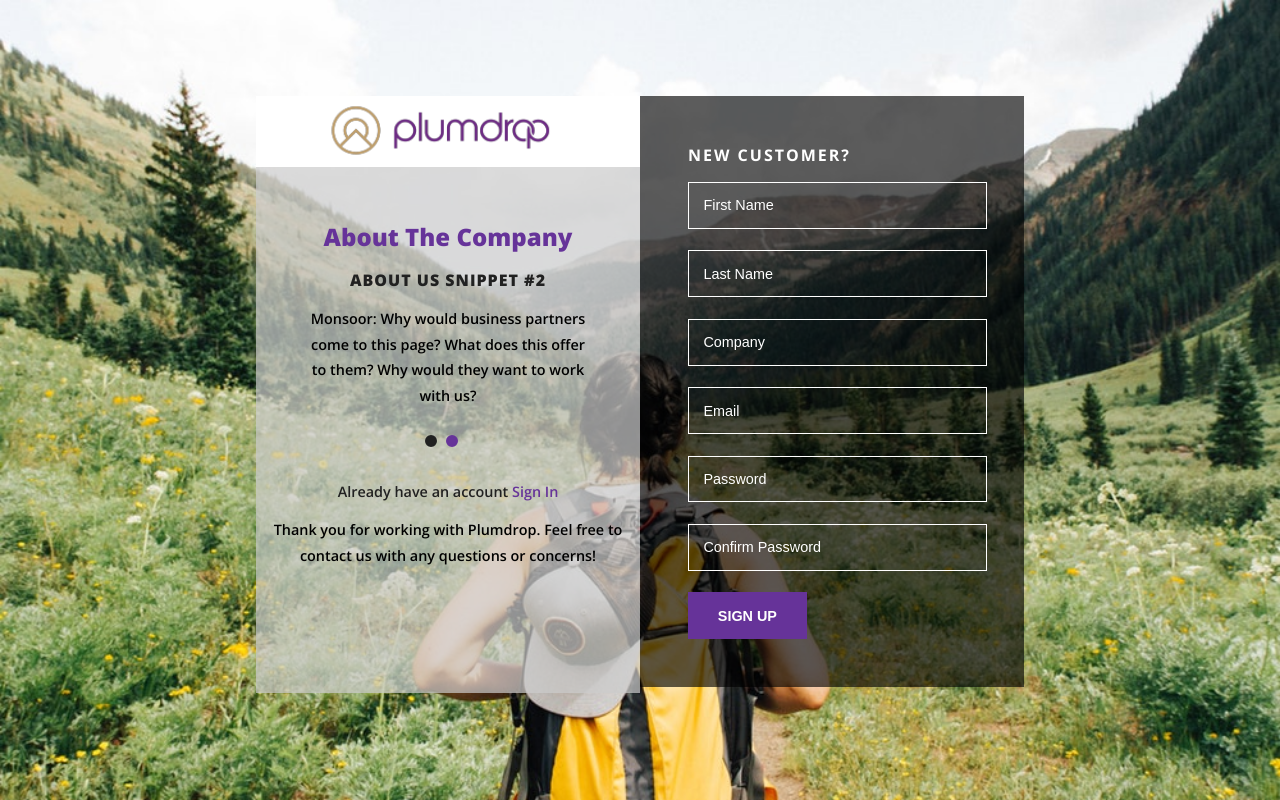
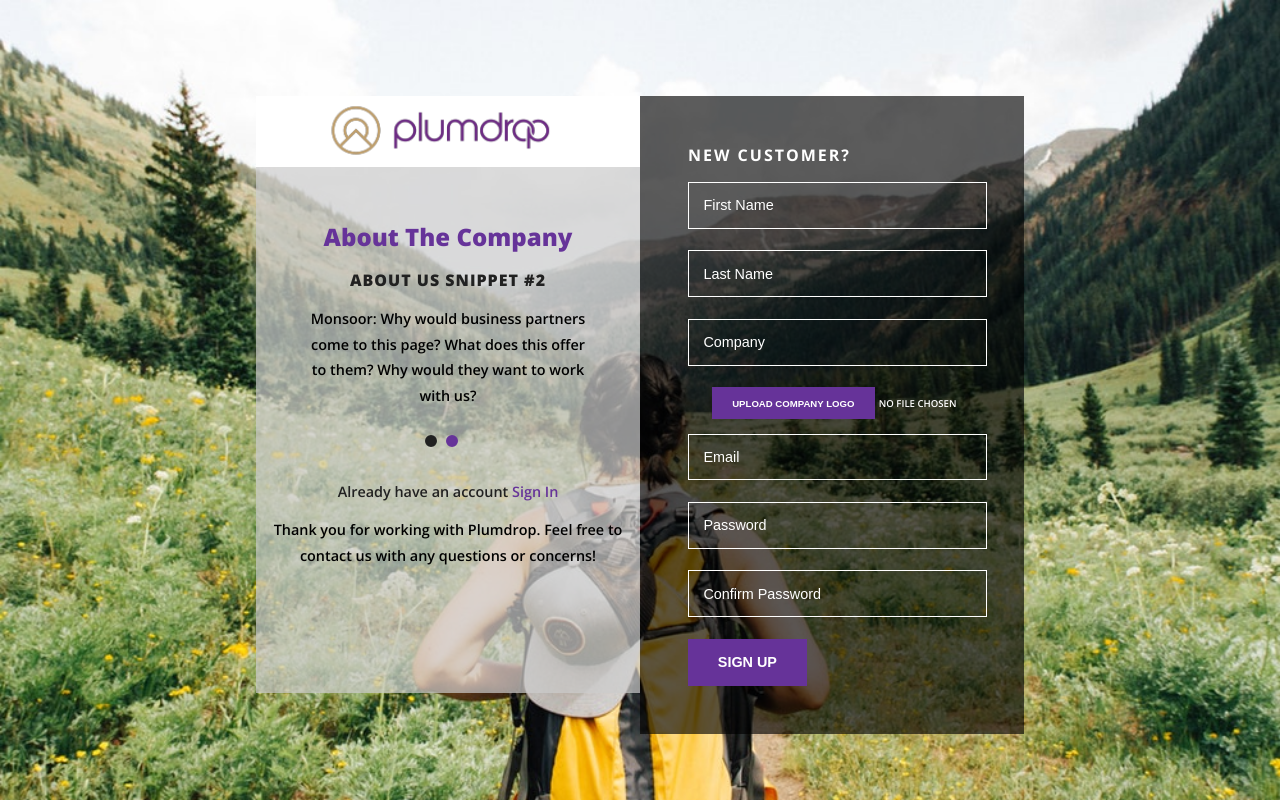
Before and after one commit to k-ravuri/plumdrop-corporate, a plain HTML site: page index.html in a window 1280 px wide. Drawn offline with nearby package versions, Linux system fonts and the light colour scheme.

Commit message:
Add files via upload

```diff
--- a/index.html
+++ b/index.html
@@ -27,7 +27,25 @@
         }
       });
     });
+    window.onload = function() {
+    var realBtn = document.getElementById("file");
+    var customBtn = document.getElementById("file-button");
+    var customTxt = document.getElementById("button-text");
+
+    customBtn.addEventListener("click", function() {
+        realBtn.click();
+    });
+
+    realBtn.addEventListener("change", function() {
+        if (realBtn.value) {
+            customTxt.innerHTML = realBtn.value.match(/[\/\\]([\w\d\s\.\-\(\)]+)$/)[1];
+        } else {
+            customTxt.innerHTML = "No File Chosen" ;
+        }
+    });
+    }
 </script>
+
 </head>
 <body>
 <div class="main">
@@ -64,12 +82,15 @@
     <div class="content-main">
         <div class="subscribe">
             <h4>New Customer?</h4>
-            <form id="SignUp" action="#" method="post" >
-                <input type="text" name="Search" placeholder="First Name" required="" id = "fname">
-                <input type="text" name="Search" placeholder="Last Name" required="" id = "lname">
-                <input type="text" name="Search" placeholder="Company" required="" id = "company">
-                <input type="email" name="Search" placeholder="Email" required="" id = "email">
-                <input type="password" name="Password" placeholder="Password" required="" id = "password">
+            <form action="#" method="post">
+                <input type="text" name="Search" placeholder="First Name" required="">
+                <input type="text" name="Search" placeholder="Last Name" required="">
+                <input type="text" name="Search" placeholder="Company" required="">
+                <input type="file" id="file" required="" hidden="hidden">
+                <button type="button" id="file-button">Upload Company Logo</button>
+                <span id="button-text">No File Chosen</span>
+                <input type="email" name="Search" placeholder="Email" required="">
+                <input type="password" name="Password" placeholder="Password" required="">
                 <input type="password" name="Password" placeholder="Confirm Password" required="">
                 <input type="submit" value="Sign Up">
             </form>
@@ -80,7 +101,5 @@
 </div>
 </div>
 </div>
-  <script src="https://www.gstatic.com/firebasejs/5.2.0/firebase.js"></script>
-  <script src="main.js"></script>
 </body>
 </html>
--- a/main.css
+++ b/main.css
@@ -392,6 +392,35 @@ h1 {
 	margin:0 0 1.5em 0;
     width: 93%;
 }
+#file-button {
+    color: #ffffff;
+    font-size: .6em;
+    text-decoration: none;
+    padding: 1em 2em;
+    margin: 0 0 1.5em 2.5em;
+    cursor: pointer;
+    background-color: rebeccapurple;
+    text-transform: uppercase;
+    font-weight: 600;
+    text-align: center;
+    border: solid 1px rebeccapurple;
+    transition: 0.5s all;
+    -webkit-transition: 0.5s all;
+    -o-transition: 0.5s all;
+    -moz-transition: 0.5s all;
+    -ms-transition: 0.5s all;
+}
+#file-button:hover{
+    background:none;
+    border: solid 1px #FFFFFF;
+}
+#button-text {
+    font-size: .6em;
+    text-decoration: none;
+    text-transform: uppercase;
+    color: white;
+    font-weight: 600;
+}
 .subscribe input[type="submit"] {
     color: #ffffff;
     font-size: .9em;
```
